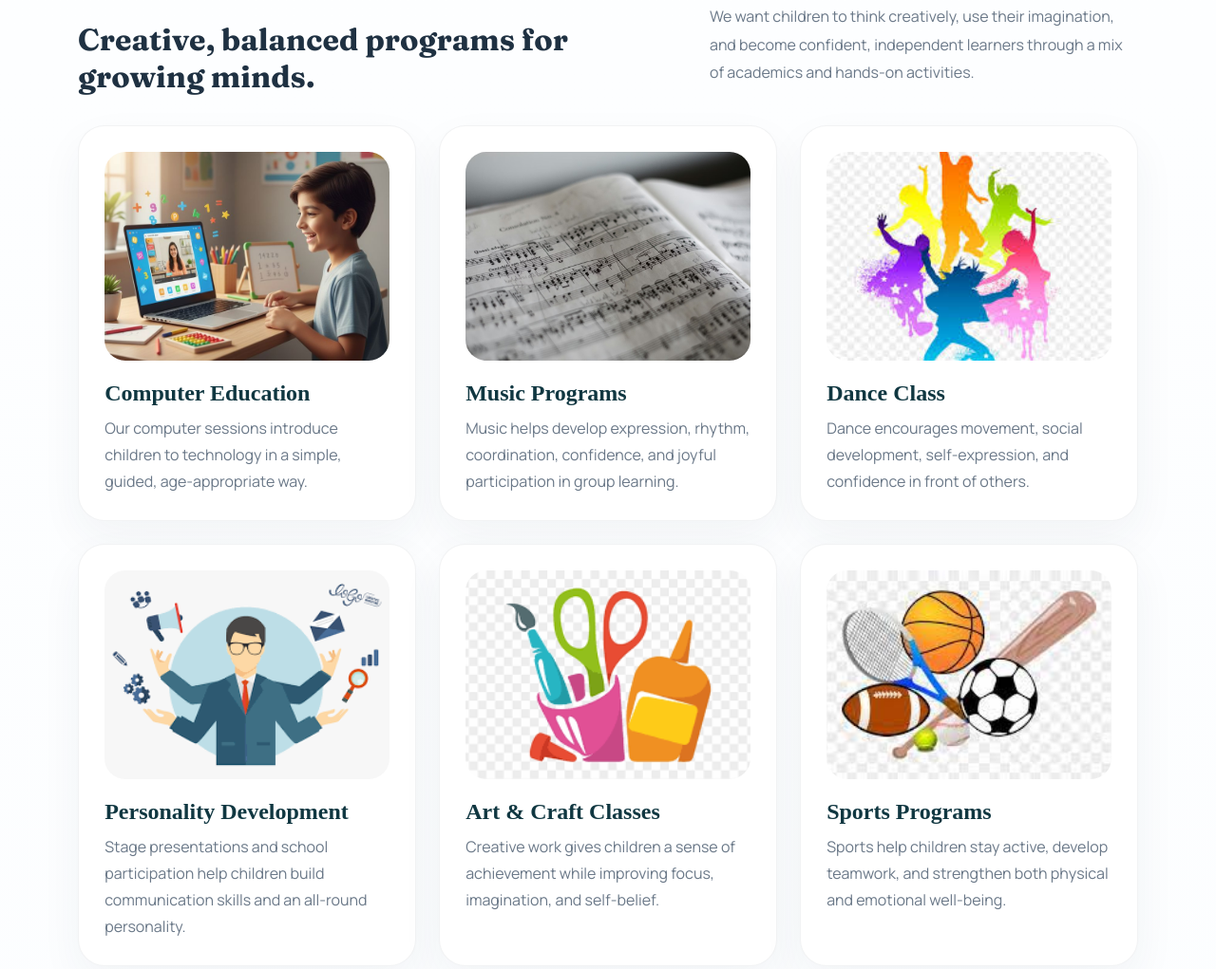
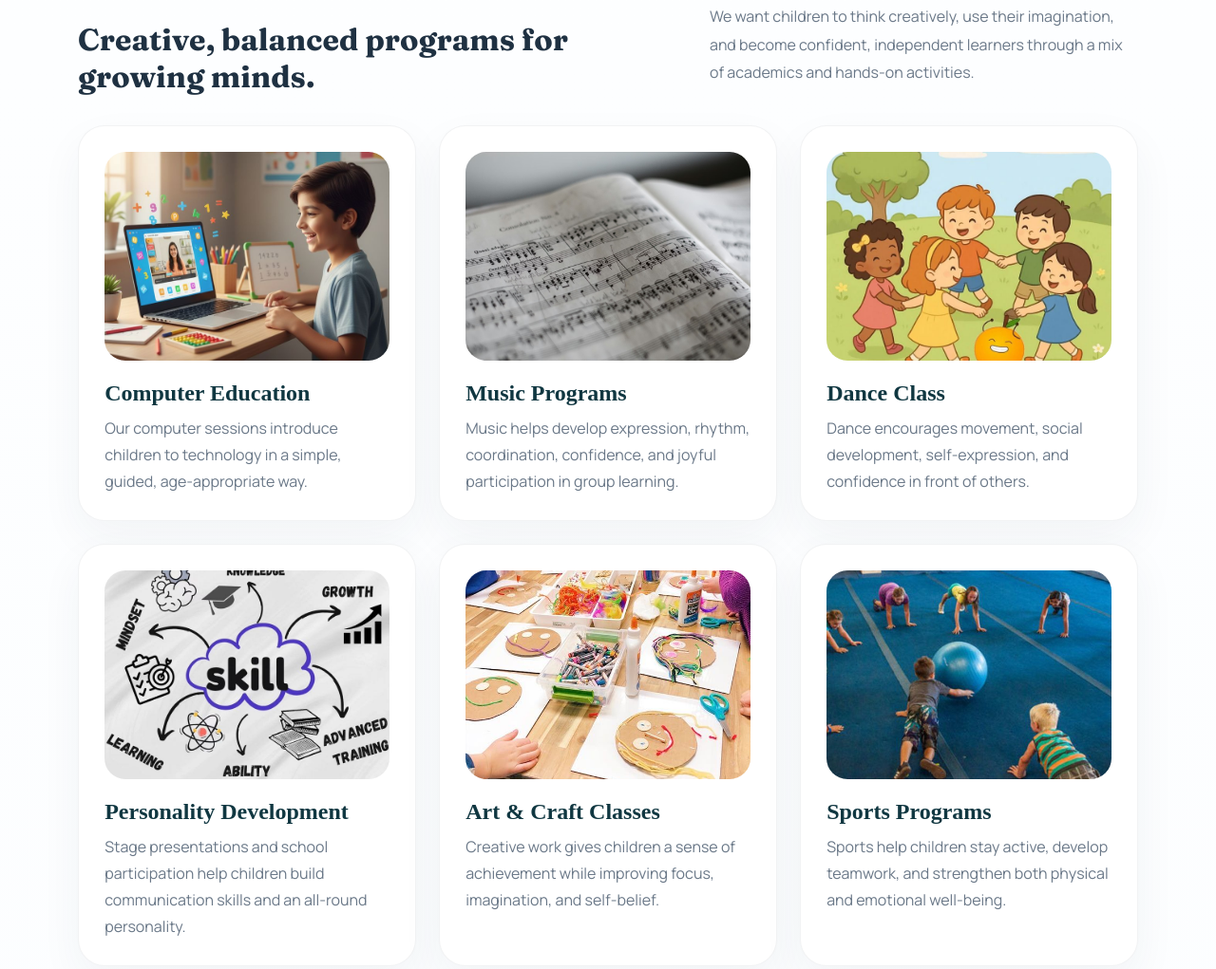
Before and after one commit to afzal-ahm/funvalleyschool, a plain HTML site: page index.html in a window 1280 px wide. Shown: the part 2470-3491 px from the top of the page at 95% size. Drawn offline with nearby package versions, Linux system fonts and the light colour scheme.

Commit message:
images change

```diff
--- a/index.html
+++ b/index.html
@@ -228,28 +228,28 @@
                     </div>
                     <div class="col-md-6 col-xl-4">
                         <div class="card-soft program-card reveal">
-                            <img src="img/dance.jpg" alt="Dance class">
+                            <img src="img/dance.jpeg" alt="Dance class">
                             <h3 class="h4">Dance Class</h3>
                             <p>Dance encourages movement, social development, self-expression, and confidence in front of others.</p>
                         </div>
                     </div>
                     <div class="col-md-6 col-xl-4">
                         <div class="card-soft program-card reveal">
-                            <img src="img/personal.png" alt="Personality development">
+                            <img src="img/personal.jpeg" alt="Personality development">
                             <h3 class="h4">Personality Development</h3>
                             <p>Stage presentations and school participation help children build communication skills and an all-round personality.</p>
                         </div>
                     </div>
                     <div class="col-md-6 col-xl-4">
                         <div class="card-soft program-card reveal">
-                            <img src="img/arts.png" alt="Art and craft classes">
+                            <img src="img/art.jpeg" alt="Art and craft classes">
                             <h3 class="h4">Art &amp; Craft Classes</h3>
                             <p>Creative work gives children a sense of achievement while improving focus, imagination, and self-belief.</p>
                         </div>
                     </div>
                     <div class="col-md-6 col-xl-4">
                         <div class="card-soft program-card reveal">
-                            <img src="img/sports.jpg" alt="Sports program">
+                            <img src="img/sports.jpeg" alt="Sports program">
                             <h3 class="h4">Sports Programs</h3>
                             <p>Sports help children stay active, develop teamwork, and strengthen both physical and emotional well-being.</p>
                         </div>
```
Also changed, not shown: img/art.jpeg (added), img/arts.png (deleted), img/dance.jpeg (added), img/dance.jpg (deleted), img/music.jpg (deleted), img/personal.jpeg (added), img/personal.png (deleted), img/sports.jpeg (added), img/sports.jpg (deleted), 2 other files.
